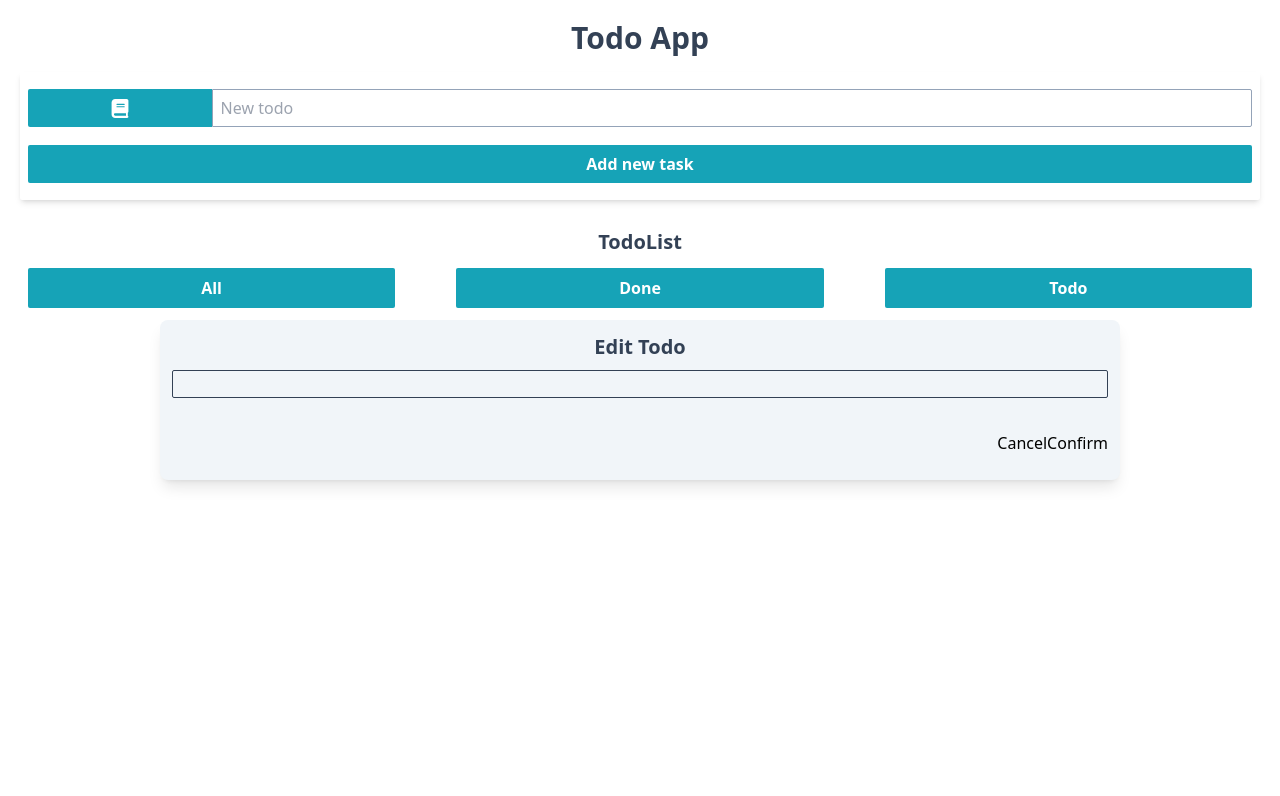
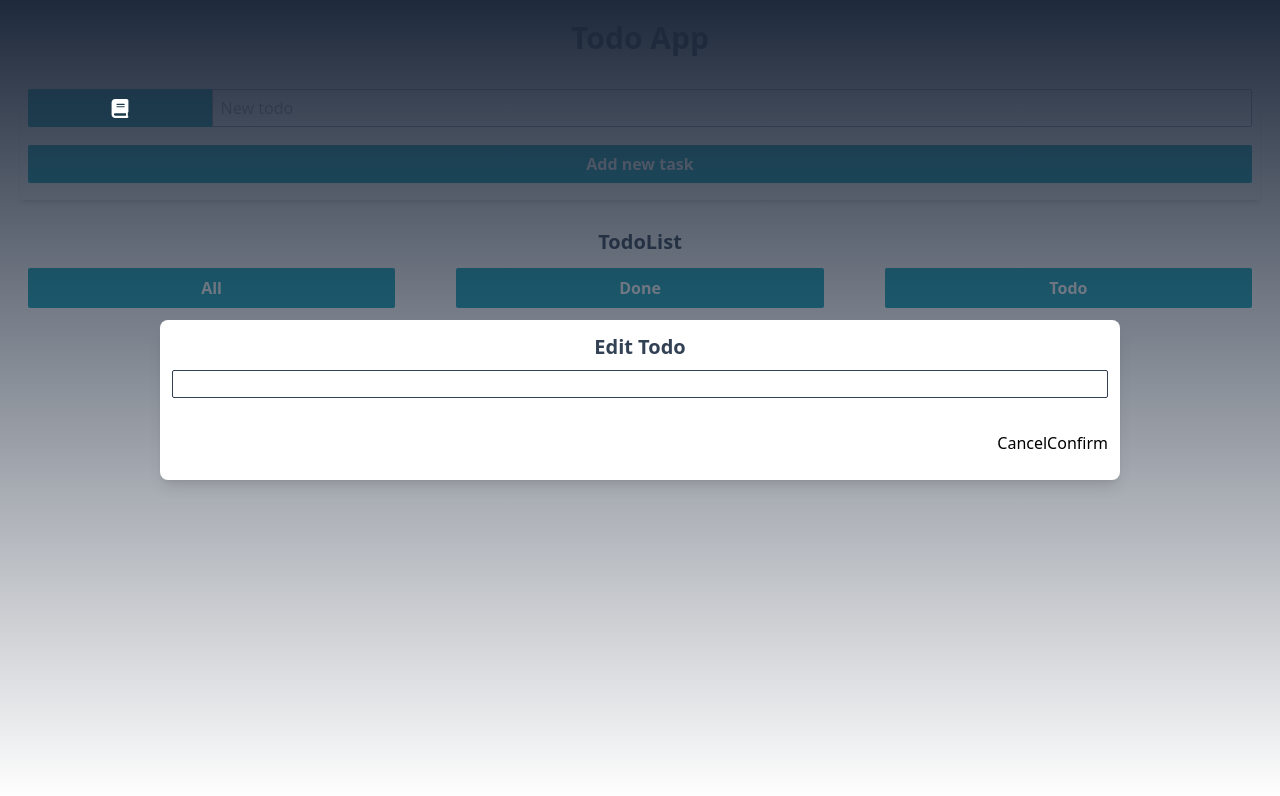
Before and after one commit to Dedenno17/Todo-app-react-typescript, a React (Create React App) app: page / in a window 1280 px wide. Shown: the top 796 px of the page. Built offline with nearby package versions, Linux system fonts and the light colour scheme.

Commit message:
memperbaiki style Modal overlay

```diff
--- a/src/components/EditTodo/EditTodo.tsx
+++ b/src/components/EditTodo/EditTodo.tsx
@@ -11,7 +11,7 @@ const EditTodo: React.FC = (props) => {
       <div className="w-full h-[35%]">
         <input
           type="text"
-          className="w-full h-7 border-[1px] bg-slate-100 border-slate-700 rounded-sm py-3 px-5"
+          className="w-full h-7 border-[1px] bg-white border-slate-700 rounded-sm py-3 px-5"
         />
       </div>
       <div className="w-full h-[35%] flex justify-end items-center">
--- a/src/components/UI/Modal.tsx
+++ b/src/components/UI/Modal.tsx
@@ -8,12 +8,12 @@ interface BaseLayout {
 
 const ModalOverlay: React.FC = () => {
   return (
-    <div className="fixed top-0 left-0 bottom-0 bg-gradient-to-b from-slate-800 to-transparent" />
+    <div className="fixed top-0 left-0 bottom-0 right-0 bg-gradient-to-b from-slate-800 to-transparent" />
   );
 };
 
 const ModalContent: React.FC<BaseLayout> = (props) => {
-  const classes = `${props.className} fixed w-3/4 top-1/2 -translate-y-1/2 left-1/2 -translate-x-1/2 bg-slate-100 rounded-lg shadow-lg`;
+  const classes = `${props.className} fixed w-3/4 top-1/2 -translate-y-1/2 left-1/2 -translate-x-1/2 bg-white rounded-lg shadow-lg`;
 
   return <div className={classes}>{props.children}</div>;
 };
```
